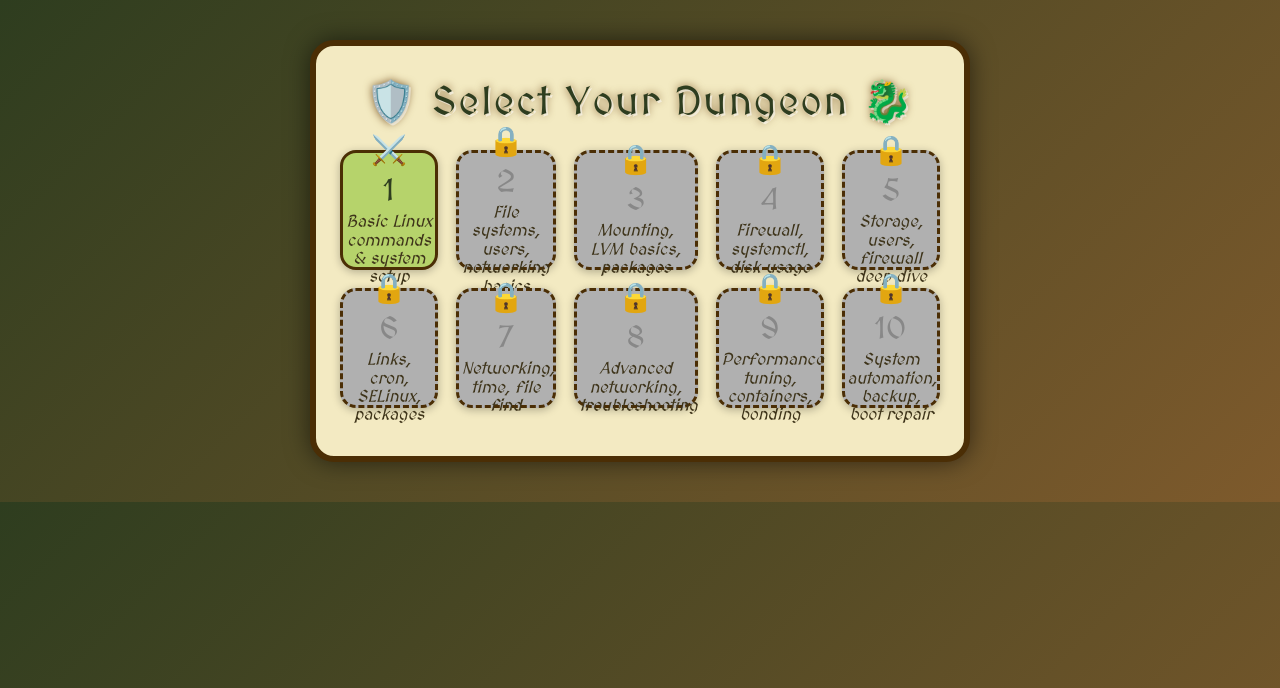
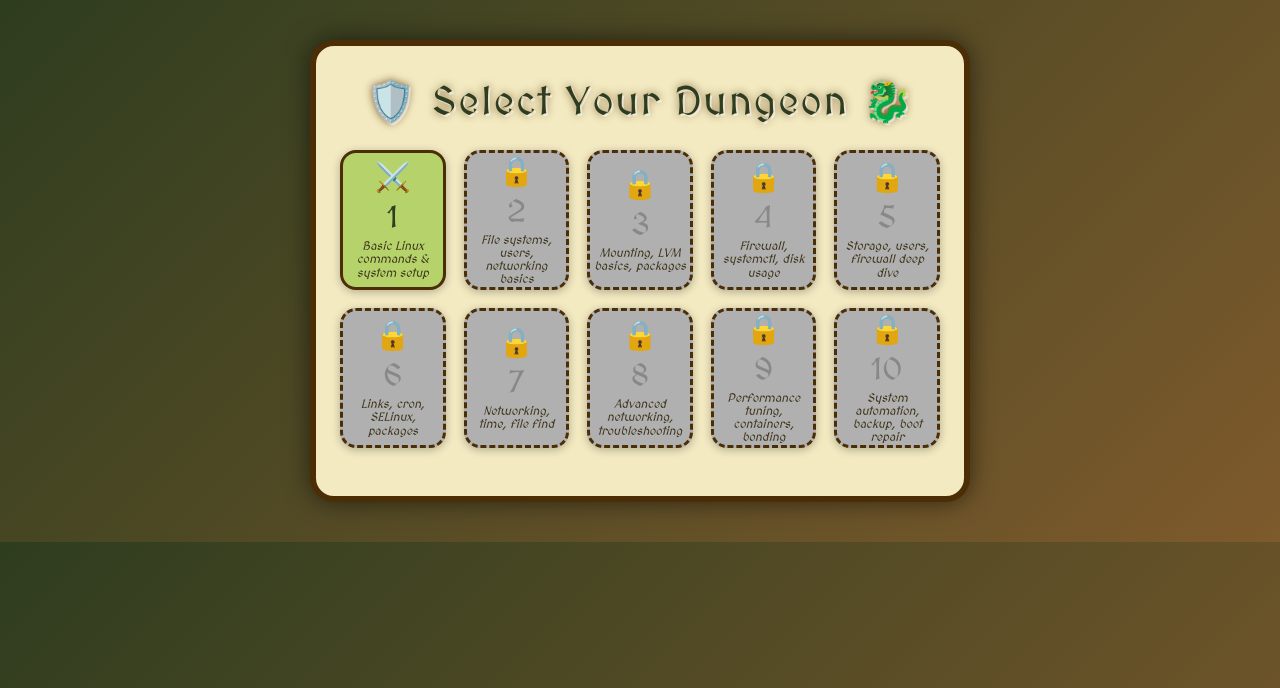
Before and after one commit to mendozaJacob/technical-project-prototype, a Flask app: page /select_level in a window 1280 px wide. Shown: the top 688 px of the page. Run offline with Flask 3, Linux system fonts and the light colour scheme.

```diff
--- a/templates/select_level.html
+++ b/templates/select_level.html
@@ -52,7 +52,7 @@
             flex-direction: column;
             align-items: center;
             justify-content: center;
-            height: 120px;
+            height: 140px;
         }
         .level-btn.unlocked:hover {
             background: #e6c15b;
@@ -76,7 +76,7 @@
         }
         .level-btn .label {
             display: block;
-            font-size: 0.7em;
+            font-size: 0.5em;
             margin-top: 4px;
             color: #3e341a;
             font-style: italic;
```
Also changed, not shown: 8 other files.
